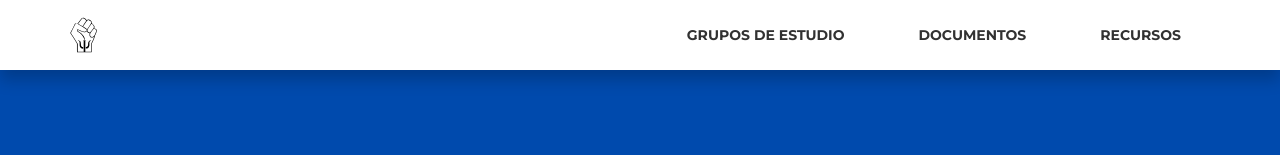
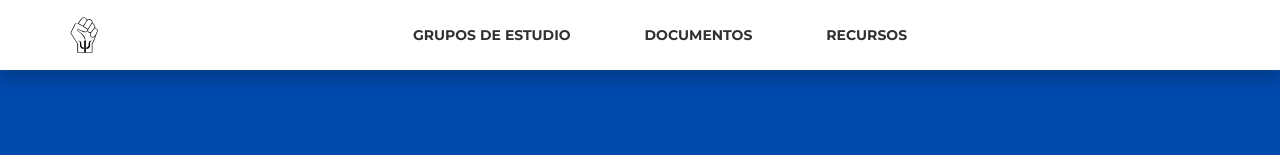
Before and after one commit to francosbenitez/mepc-app, a Next.js app: page / in a window 1280 px wide. Shown: the top 155 px of the page. Built offline with nearby package versions, Linux system fonts and the light colour scheme.

Commit message:
style: add margin: auto to nav-list class

```diff
--- a/components/global/TheNavbar/styles.module.scss
+++ b/components/global/TheNavbar/styles.module.scss
@@ -59,7 +59,7 @@
 }
 
 .nav-list {
-  width: 100%;
+  margin: auto;
   text-align: right;
 
   @media (max-width: $breakpoint--md) {
```
